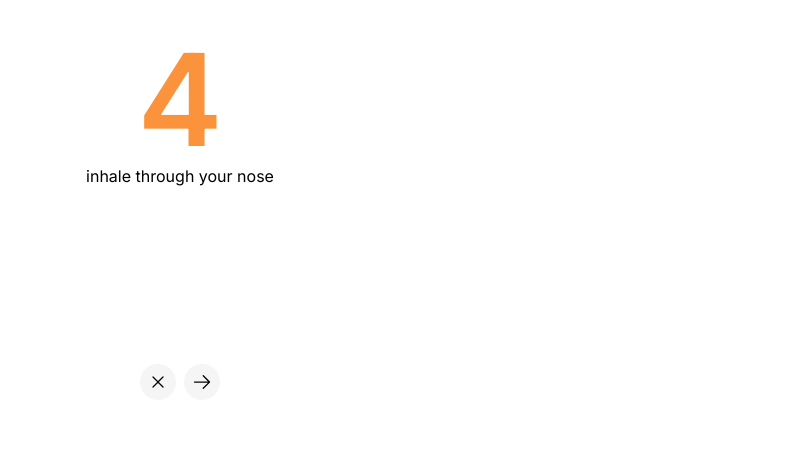
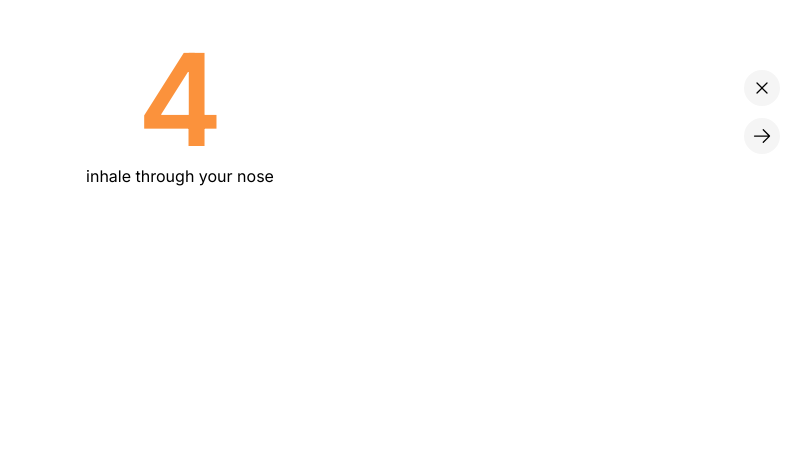
Before and after one commit to GrandeJames/bryzi, a Next.js app: page / in a window 1280 px wide. Both pictures are taken after a click on the button "start". Shown: the part 208-658 px from the top of the page, without its empty margins (460-1261 px from the left). Built offline with nearby package versions, Linux system fonts and the light colour scheme.

Commit message:
Relocate actions

```diff
--- a/src/components/Actions.tsx
+++ b/src/components/Actions.tsx
@@ -1,5 +1,5 @@
 function Actions({ children }: { children: React.ReactNode }) {
-  return <div className="fixed flex gap-2 bottom-48">{children}</div>;
+  return <div className="fixed flex flex-col gap-3 right-10">{children}</div>;
 }
 
 export default Actions;
```
